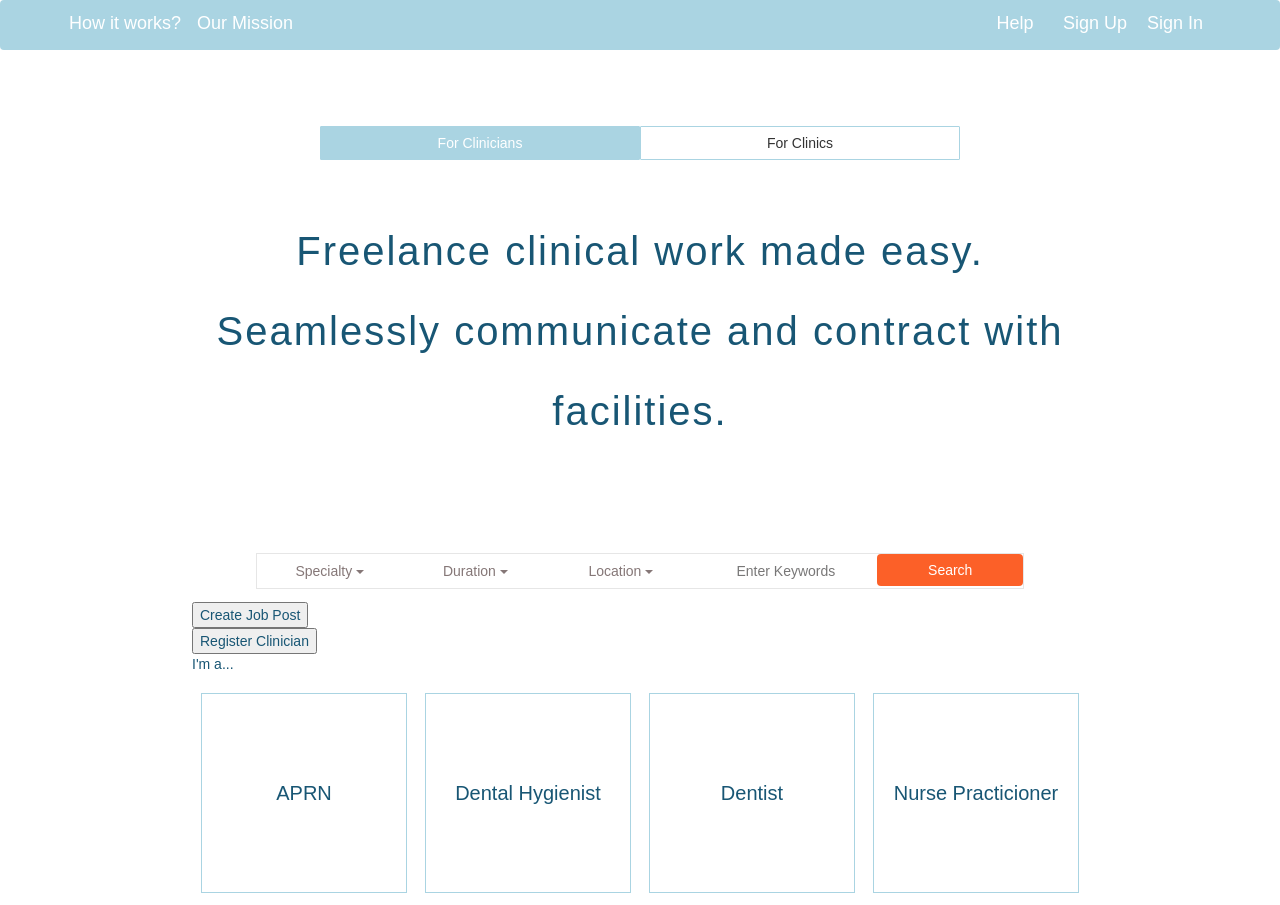
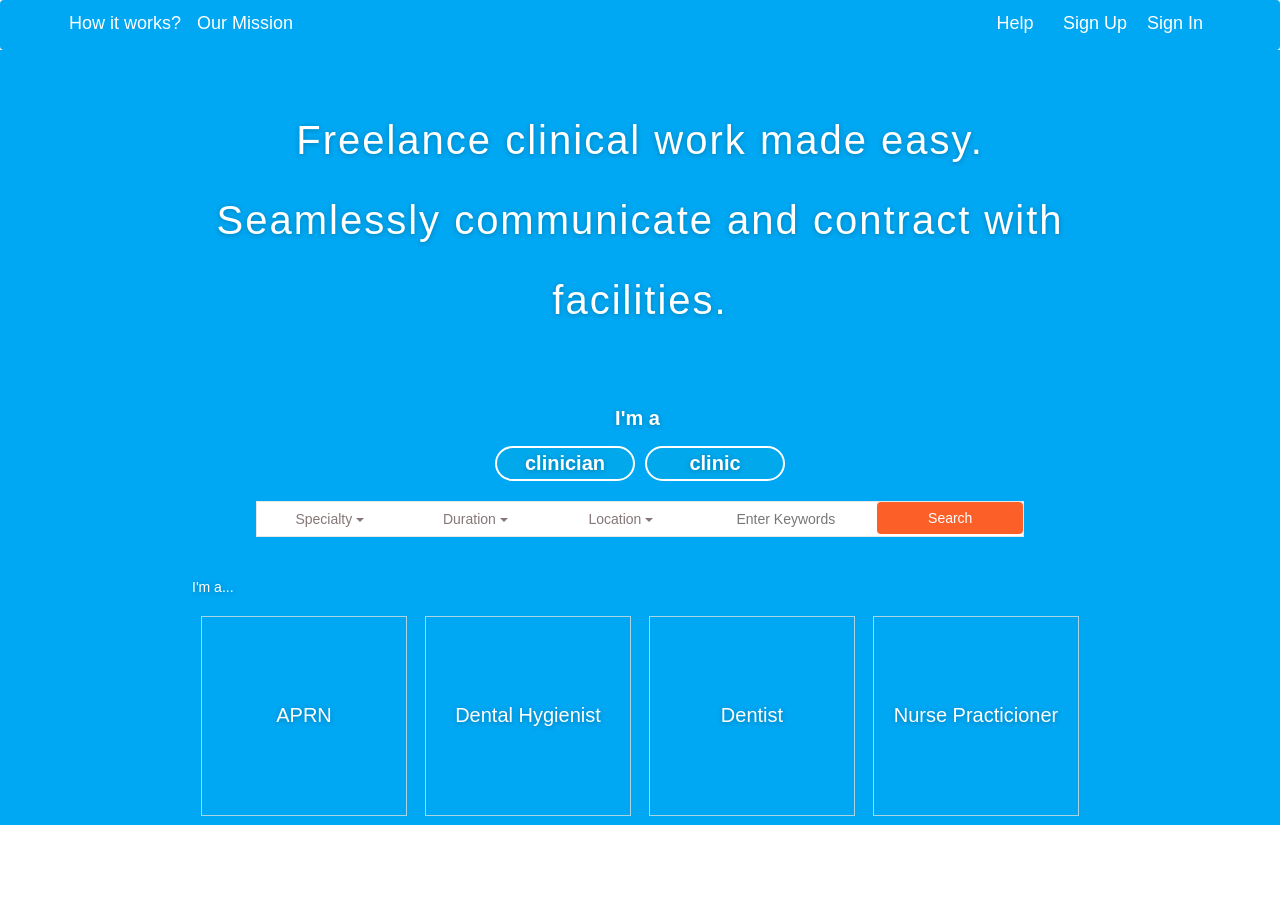
Before and after one commit to mhmhse/locumDoctor, a plain HTML site: page index.html in a window 1280 px wide. Shown: the top 905 px of the page. Drawn offline with nearby package versions, Linux system fonts and the light colour scheme.

Commit message:
major breakthrough in front-end design. so much change that your head will spin

```diff
--- a/header.css
+++ b/header.css
@@ -1,5 +1,5 @@
 .navbar {
-	background-color: #AAD4E2;
+	background-color: #00A7F2;
 	margin-bottom: 0px !important;
 }
 
@@ -9,7 +9,6 @@
 	margin: 10px auto 0 auto;
 	padding: 0 auto 0 auto;
 	display: table;
-	background-color: #AAD4E2;
 }
 
 .navbarOptionCoverLeft {
--- a/index.html
+++ b/index.html
@@ -35,15 +35,24 @@
 
 	<div class="frontPage">
 		<div class="searchFields">
-			<div class="mainBackgroundButtons btn-group btn-group-justified" role="group">
+			<p class="frontPageIntro">Freelance clinical work made easy.</br>Seamlessly communicate and contract with facilities.</p>
+
+<!-- 			<div class="mainBackgroundButtons btn-group btn-group-justified" role="group">
 			  <div class="btn-group" role="group">
 			    <button type="button" class="btn btn-default frontPageButtonWrapperLeft" onClick="lookingForJobs()">For Clinicians</button>
 			  </div>
 			  <div class="btn-group" role="group">
 			    <button type="button" class="btn btn-default frontPageButtonWrapperRight" onClick="lookingForPeople()">For Clinics</button>
 			  </div>
+			</div> -->
+
+			<div class="clinicianClinicSelectionButton">
+				<div class="iAmA">I'm a</div>
+				<div class="clinicianClinicButtonCover">
+					<div class="selectionCheckBox" id="clinicianCheckBox" onClick="lookingForJobs()">clinician</div>
+					<div class="selectionCheckBox" id="clinicCheckBox" onClick="lookingForPeople()">clinic</div>
+				</div>
 			</div>
-			<p class="frontPageIntro">Freelance clinical work made easy.</br>Seamlessly communicate and contract with facilities.</p>
 
 			<div class="cliniciansSearchFields">
 		        <div class="btn-group show-on-hover searchFieldHoveringArea">
@@ -118,12 +127,12 @@
 		<div class="dashboards">
 			<div class="dashboardsFields">
 
-				<div class="partTimeMedicalJobBoard">
+<!-- 				<div class="partTimeMedicalJobBoard">
 					<button class="createDemandButton" onclick="createDemand()">Create Job Post</button>
 				</div>
 				<div class="partTimeMedicalJobSupply">
 					<button class="createDemandButton" onclick="createSupply()">Register Clinician</button>
-				</div>
+				</div> -->
 
 				<div class="demandBoard">
 					<p>I'm a...</p>
--- a/searchFields.css
+++ b/searchFields.css
@@ -1,10 +1,11 @@
 body {
 	font-family: proxima-nova, sans-serif !important;
+	-webkit-font-smoothing: antialiased !important;
 }
 
 .frontPageIntro {
 	font-family: brandon-grotesque, sans-serif !important;
-    font-weight: 500 !important;
+    font-weight: 400 !important;
     font-size: 40px !important;
     line-height: 46px !important;
     letter-spacing: 0.05em !important;
@@ -17,9 +18,10 @@ body {
 
 .frontPage {
 	font-family: proxima-nova, sans-serif !important;
-	color: #185674 !important;
+	text-shadow: 0 1px 5px rgba(0,0,0,.25);
+	color: white !important;
 	overflow: auto;
-	background-color: white;
+	background-color: #00A7F2;
 	padding: 50px 0 0 0;
 }
 
@@ -67,7 +69,7 @@ body {
 	background-color: white;
 	width: 60%;
 	height: 36px;
-	margin: 8% auto 4% auto;
+	margin: 0% auto 4% auto;
 	border-width: 1px;
 	border-style: solid;
 	border-color: #E6E6E6;
@@ -135,7 +137,7 @@ body {
 }
 
 .searchFields p{
-	font-weight: 200;
+	font-weight: 400;
 	font-size: 40px;
 	text-align: center;
 	margin: 50px 0 0 0;
@@ -149,3 +151,58 @@ body {
 .show-on-hover:hover > ul.dropdown-menu {
     display: block;
 }
+
+.clinicianClinicSelectionButton {
+	width: 20%;
+	min-width: 300px;
+	margin: 5% auto 0 auto;
+	font-size: 20px;
+}
+
+.selectionCheckBox {
+    height: 35px;
+    width: 140px;
+    background-color: #01A8EC;
+    float: left;
+    border-radius: 20px;
+    border-color: white;
+    color: white;
+    border-style: solid;
+    border-width: 2px;
+    text-align: center;
+    font-weight: 600;
+	margin: 3px 5px 10px 5px;
+    padding-top: 1px;
+}
+
+.clinicianClinicButtonCover {
+    width: 300px;
+    overflow: auto;
+    margin: 10px auto 10px auto;
+}
+
+.iAmA {
+	background-color: #00a7f2;
+	border-style: none;
+	margin: 0;
+	text-align: center;
+	margin-right: 5px;
+	font-weight: 600;
+}
+
+.clinicianButton {
+	background-color: #00a7f2;
+	border-style: none;
+	float: left;
+	padding: 0 2px 0 2px;
+	font-weight: 600;
+	margin-left: 3px;
+}
+
+.clinicButton {
+	background-color: #00a7f2;
+	border-style: none;
+	float: left;
+	padding: 0 2px 0 2px;
+	margin-left: 3px;
+}
```
Also changed, not shown: loadingPage.html (added, +98 -0 lines), test.html (+2 -0 lines), blueLogo.png (added), stockphoto.png (deleted), unselected.png (added), 2 other files.
